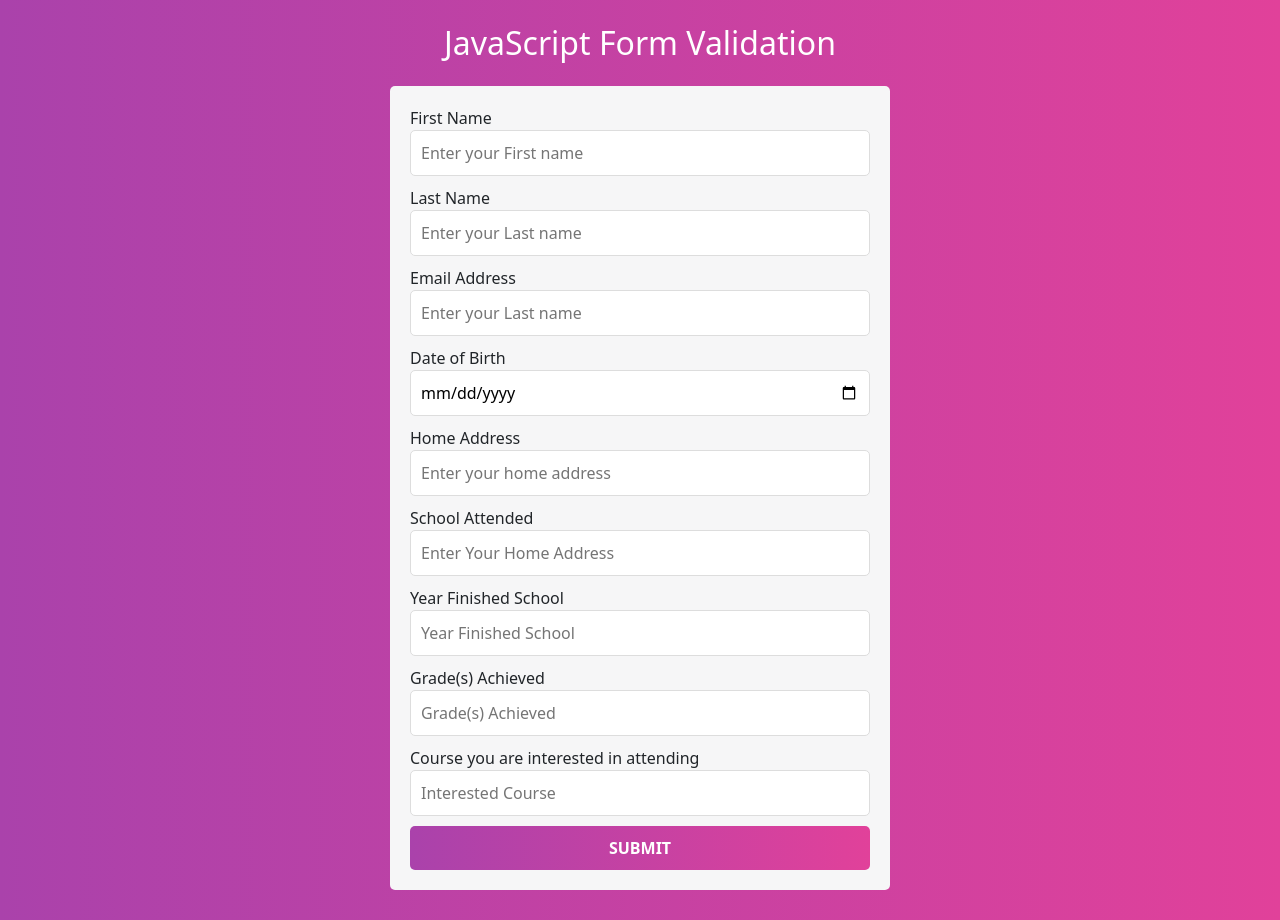
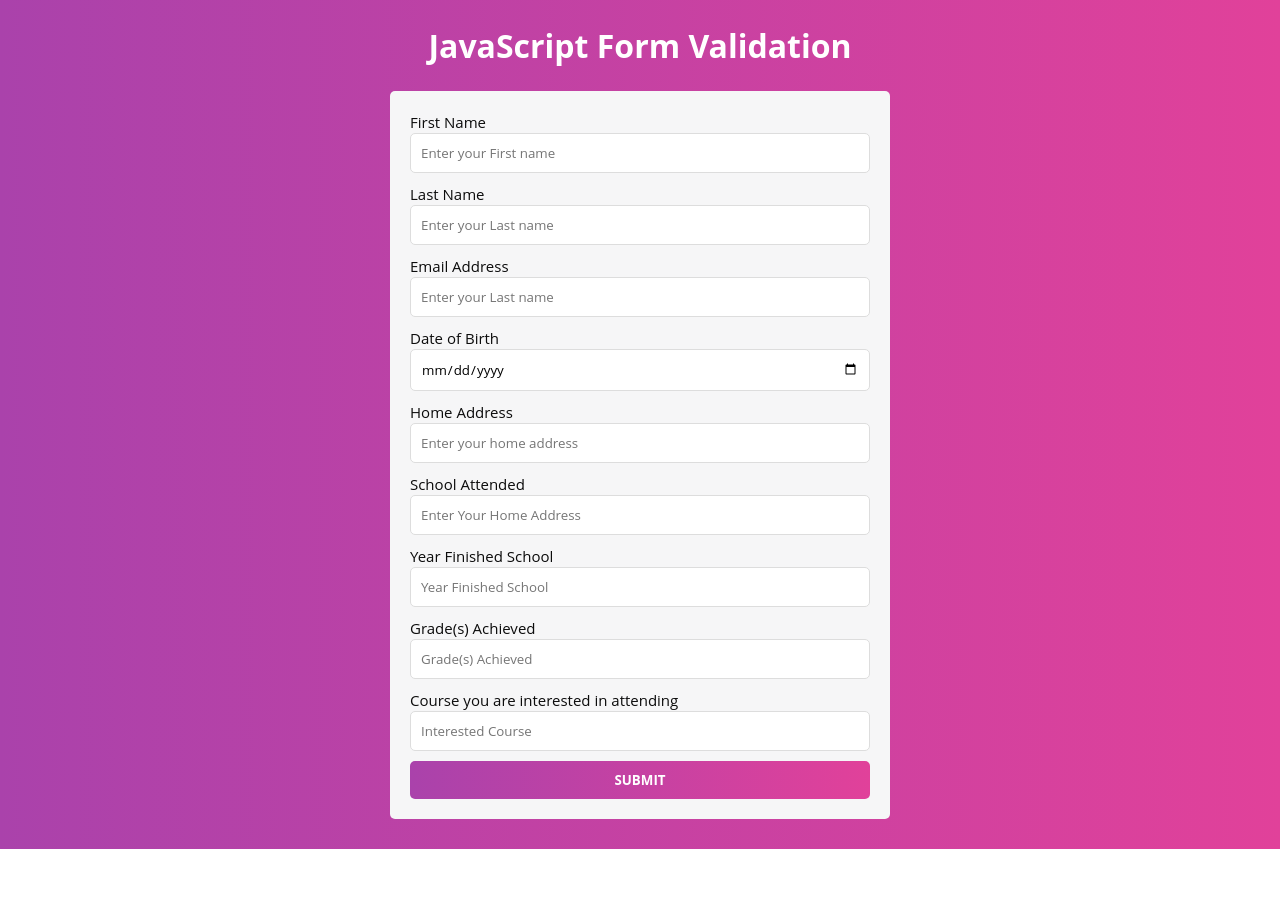
Before and after one commit to jahid757/form_validition, a plain HTML site: page index.html in a window 1280 px wide. After the commit the page ends 849 px from the top, so only its background shows below. Drawn offline with nearby package versions, Linux system fonts and the light colour scheme.

Commit message:
[remove bootstrap]

```diff
--- a/index.html
+++ b/index.html
@@ -5,10 +5,6 @@
     <meta charset="UTF-8" />
     <meta http-equiv="X-UA-Compatible" content="IE=edge" />
     <meta name="viewport" content="width=device-width, initial-scale=1.0" />
-    <link
-      rel="stylesheet"
-      href="https://cdn.jsdelivr.net/npm/bootstrap@5.0.2/dist/css/bootstrap.min.css"
-    />
     <link rel="stylesheet" href="style.css" />
   </head>
   <body>
--- a/style.css
+++ b/style.css
@@ -1,4 +1,4 @@
-*{margin: 0;padding: 0;box-sizing: border-box}
+*{margin: 0;padding: 0;box-sizing: border-box;font-family: 'Open Sans', sans-serif;}
 body{
     background-image: linear-gradient(to right,#aa42ab ,#e1419a );
 }
@@ -7,6 +7,16 @@ body::-webkit-scrollbar {
 }
 h2{
     color: #fff;
+    font-size: 2rem;
+}
+.text-center {
+    text-align: center!important;
+}
+.mb-4 {
+    margin-bottom: 1.5rem!important;
+}
+.mt-4{
+    margin-top: 1.5rem!important;
 }
 .input_area{
     max-width: 500px;
@@ -25,6 +35,10 @@ h2{
     margin-bottom: 10px;
     border-radius: 5px;
     outline: none;
+}
+.input_area label{
+    color:rgb(12, 12, 12);
+    font-size: 15px;
 }
 
 .submit_btn{
```
